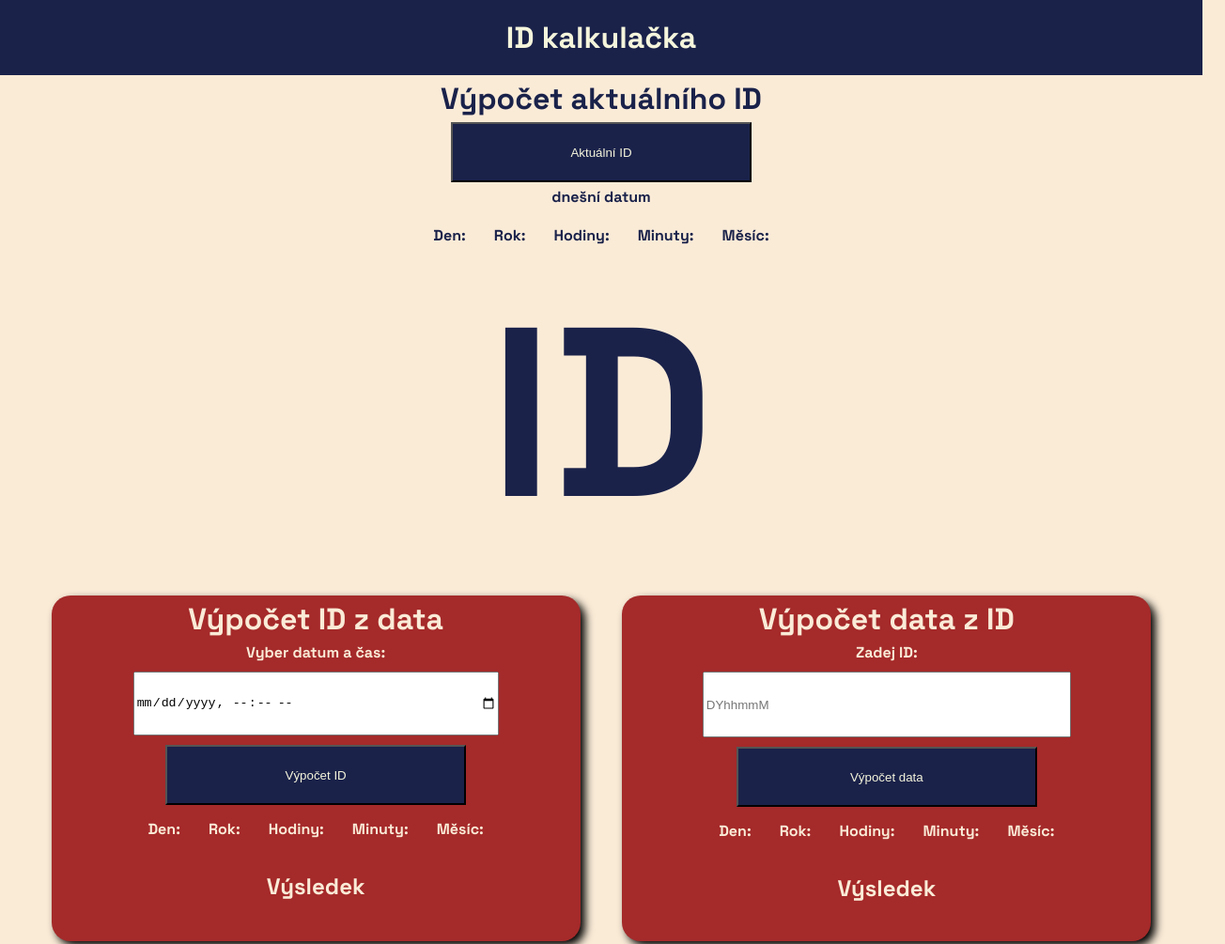
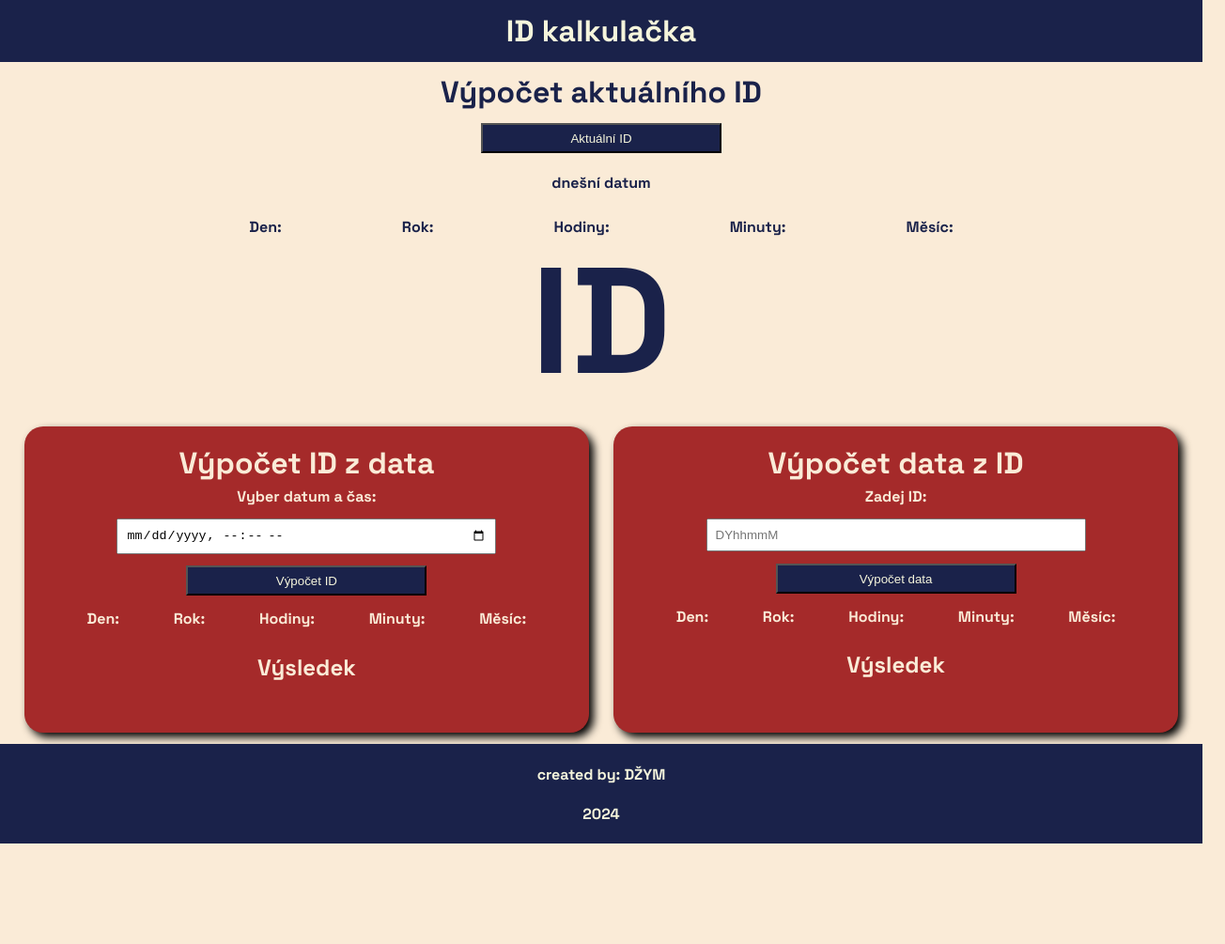
Before and after one commit to DzymatoR/ID_calculator, a plain HTML site: page index.html in a window 1280 px wide. Shown: the top 1005 px of the page at 94% size, 1304 px wide, since content can reach past the window. After the commit the page ends 898 px from the top, so only its background shows below. Drawn offline with Linux system fonts and the light colour scheme.

Commit message:
bug fixy

```diff
--- a/index.html
+++ b/index.html
@@ -15,45 +15,49 @@
             background-color: antiquewhite;
             color: rgb(26, 34, 74);
             text-align: center;
-            margin: 0;
-            padding: 0;
-            height: 100%;
 
             font-family: "Space Grotesk", sans-serif;
             font-optical-sizing: auto;
             font-weight: 700;
             font-style: normal;
+
+            margin:  0;
+            padding: 0;
+
+            width: 100vw;
+            height: 100vh;
+            min-height: 100vh;
+
+            display: flex;
+            flex-direction: column;
         }
 
 
         header, footer {
             background-color: rgb(26, 34, 74);
             color: beige;
-            padding: 15px 0px;
-            margin: 0px 0px;
-        }
-
-        h1{
-            margin: 5px;
-        }
-
-        P{
-            margin: 5px;
-            padding: 0px;
 
         }
 
+        h1, p{
+            margin: 1% 5%;
+        }
+
         input{
-            height: 5vw;
+            padding: 1vh ;
             width: 30vw;
-            margin: 10px;
+            margin: 1vw;
         }
 
         button{
-            width: 25vw;
-            height: 5vw;
+
             background-color: rgb(26, 34, 74);
             color: beige;
+            margin: 0vh 5vw;
+            margin-bottom: 1vh;
+            height: 4vh;
+            width: 20vw;
+
         }
 
         #selection {
@@ -61,34 +65,41 @@
             color: antiquewhite;
 
             display: flex;
-            justify-content: space-evenly;
-            margin: 10px;
             flex-wrap: wrap;
+            justify-content: center;
 
         }
 
         .odstavec {
-            width: 40vw;
-            margin: 0px;
-            padding: 0vw 2vw;
+            width: 45vw;
+            margin: 1vw;
+            padding: 1vw;
             background-color: brown;
             border-radius: 20px;
             box-shadow: 5px 5px 10px black;
+
         }
 
         #vysledne_ID{
-            font-size: 20vw;
-            margin: 0px;
+            font-size: 20vh;
+            padding: 0vh;
+            margin: -3vh;
         }
 
         #rozlozene_hodnoty {
             display: flex;
-            justify-content: center;
+            flex-wrap: wrap;
+            justify-content:center;
         }
 
         .info{
-            padding: 10px;
+
         }
+
+        footer{
+            margin-top: auto;
+        }
+
 
 
 
@@ -259,14 +270,14 @@
             let hodnota_ID_mes_conv = kod_mes.indexOf(hodnota_ID_mes)+1;
             const aktualni_rok = new Date();
 
-            document.getElementById("ID_den").innerHTML = "Den: " + hodnota_ID_den;
+            document.getElementById("ID_den").innerHTML = "Den: " + hodnota_ID_den_conv;
             document.getElementById("ID_rok").innerHTML = "Rok: 202" + hodnota_ID_rok;
             document.getElementById("ID_hod").innerHTML = "Hodina: " + hodnota_ID_hod;
             document.getElementById("ID_min").innerHTML = "Minuta: " + hodnota_ID_min;
             document.getElementById("ID_mes").innerHTML = "Měsíc: " + hodnota_ID_mes_conv;
 
             document.getElementById("vysledek").innerHTML = "Vyrobeno: "
-                                                            + hodnota_ID_den
+                                                            + hodnota_ID_den_conv
                                                             + "/"
                                                             + hodnota_ID_mes_conv
                                                             + "/"
```
